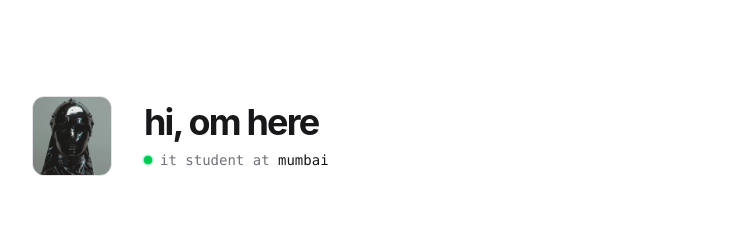
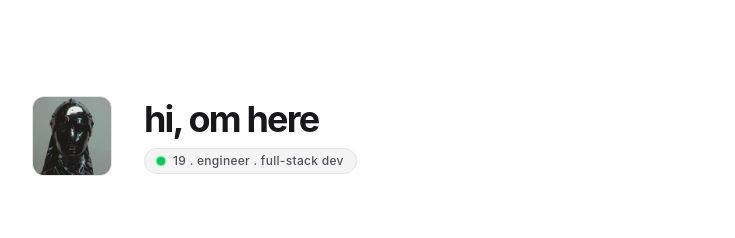
Before and after one commit to OMEE-Y/omfolio, a Next.js app: page / in a window 1280 px wide. Shown: the top 238 px of the page, without its empty margins (272-1007 px from the left). Built offline with nearby package versions, Linux system fonts and the light colour scheme.

Commit message:
added oneko cat which follows cursor on desktop site

```diff
--- a/package.json
+++ b/package.json
@@ -13,7 +13,7 @@
     "@vercel/analytics": "^2.0.1",
     "@vercel/speed-insights": "^2.0.0",
     "lucide-react": "^1.6.0",
-    "next": "16.2.1",
+    "next": "^16.2.4",
     "next-themes": "^0.4.6",
     "postcss": "^8.5.8",
     "react": "19.2.4",
--- a/src/app/globals.css
+++ b/src/app/globals.css
@@ -19,3 +19,7 @@ body {
   background-color: var(--background);
   color: var(--foreground);
 }
+#oneko {
+  filter: grayscale(100%) sepia(100%) hue-rotate(-25deg) saturate(97) brightness(100) contrast(1.2) !important;
+  pointer-events: none;
+}
--- a/src/app/layout.tsx
+++ b/src/app/layout.tsx
@@ -3,6 +3,7 @@ import { Geist, Geist_Mono } from "next/font/google";
 import { Analytics } from '@vercel/analytics/next';
 import { SpeedInsights } from "@vercel/speed-insights/next"
 import "./globals.css";
+import Script from "next/script";
 
 const geistSans = Geist({
   variable: "--font-geist-sans",
@@ -84,11 +85,16 @@ export default function RootLayout({
           rel="stylesheet"
           href="https://cdn.jsdelivr.net/gh/devicons/devicon@latest/devicon.min.css"
         />
+
       </head>
       <body className={`${geistSans.variable} ${geistMono.variable} antialiased`}>
 
 
           {children}
+          <Script
+          src="https://sleepie.uk/oneko.js"
+          strategy="beforeInteractive"
+        />
 
         <Analytics />
         <SpeedInsights/>
--- a/src/components/header.tsx
+++ b/src/components/header.tsx
@@ -1,36 +1,49 @@
 "use client";
 
-import { useState } from "react";
+import { useState, useMemo } from "react";
 import { X } from "@phosphor-icons/react";
+
+
+const BIRTH_DATE = "2006-11-25";
+
+const calculateAge = (birthDate: string) => {
+  const birth = new Date(birthDate);
+  const today = new Date();
+
+  let age = today.getFullYear() - birth.getFullYear();
+  const monthDiff = today.getMonth() - birth.getMonth();
+
+
+  if (monthDiff < 0 || (monthDiff === 0 && today.getDate() < birth.getDate())) {
+    age--;
+  }
+
+  return age;
+};
 
 export default function Header() {
   const [open, setOpen] = useState(false);
 
+  const age = useMemo(() => calculateAge(BIRTH_DATE), []);
+
   return (
     <>
       <header className="flex flex-row-reverse justify-end items-center mb-20 gap-8">
-
-
         <div className="flex-1">
           <h1 className="text-4xl font-bold text-zinc-900 dark:text-white mb-2 tracking-tighter">
             hi, om here
           </h1>
 
-          <p className="text-sm font-mono text-zinc-500 dark:text-zinc-400 flex items-center gap-2">
-            <span className="relative flex h-2 w-2">
-              <span className="animate-ping absolute inline-flex h-full w-full rounded-full bg-green-400 opacity-75"></span>
-              <span className="relative inline-flex rounded-full h-2 w-2 bg-green-500"></span>
-            </span>
-
-            <span>
-              it student at{" "}
-              <span className="text-zinc-900 dark:text-white font-medium">
-                mumbai
-              </span>
-            </span>
-          </p>
+         <div className="inline-flex items-center gap-2 px-3 py-1 rounded-full bg-zinc-100 dark:bg-zinc-800/50 border border-zinc-200 dark:border-zinc-700/50">
+  <span className="relative flex h-2 w-2">
+    <span className="animate-ping absolute inline-flex h-full w-full rounded-full bg-green-400 opacity-75"></span>
+    <span className="relative inline-flex rounded-full h-2 w-2 bg-green-500"></span>
+  </span>
+  <span className="text-xs font-medium text-zinc-600 dark:text-zinc-300 tracking-wide">
+    {age} . engineer . full-stack dev
+  </span>
+</div>
         </div>
-
 
         <div
           onClick={() => setOpen(true)}
@@ -39,23 +52,20 @@ export default function Header() {
           <img
             src="/pfp.png"
             alt="Om Yewale"
-            className="w-full h-full object-cover "
+            className="w-full h-full object-cover"
           />
         </div>
       </header>
 
-      {/* Modal */}
+
       {open && (
         <div className="fixed inset-0 z-50 flex items-center justify-center bg-black/70 backdrop-blur-sm">
-
-
           <button
             onClick={() => setOpen(false)}
             className="absolute top-6 right-6 p-2 rounded-full bg-white/10 hover:bg-white/20 text-white transition"
           >
             <X size={22} weight="bold" />
           </button>
-
 
           <img
             src="/pfp.png"
```
Also changed, not shown: 1 other file (tests, documents, lock files or other folders).
